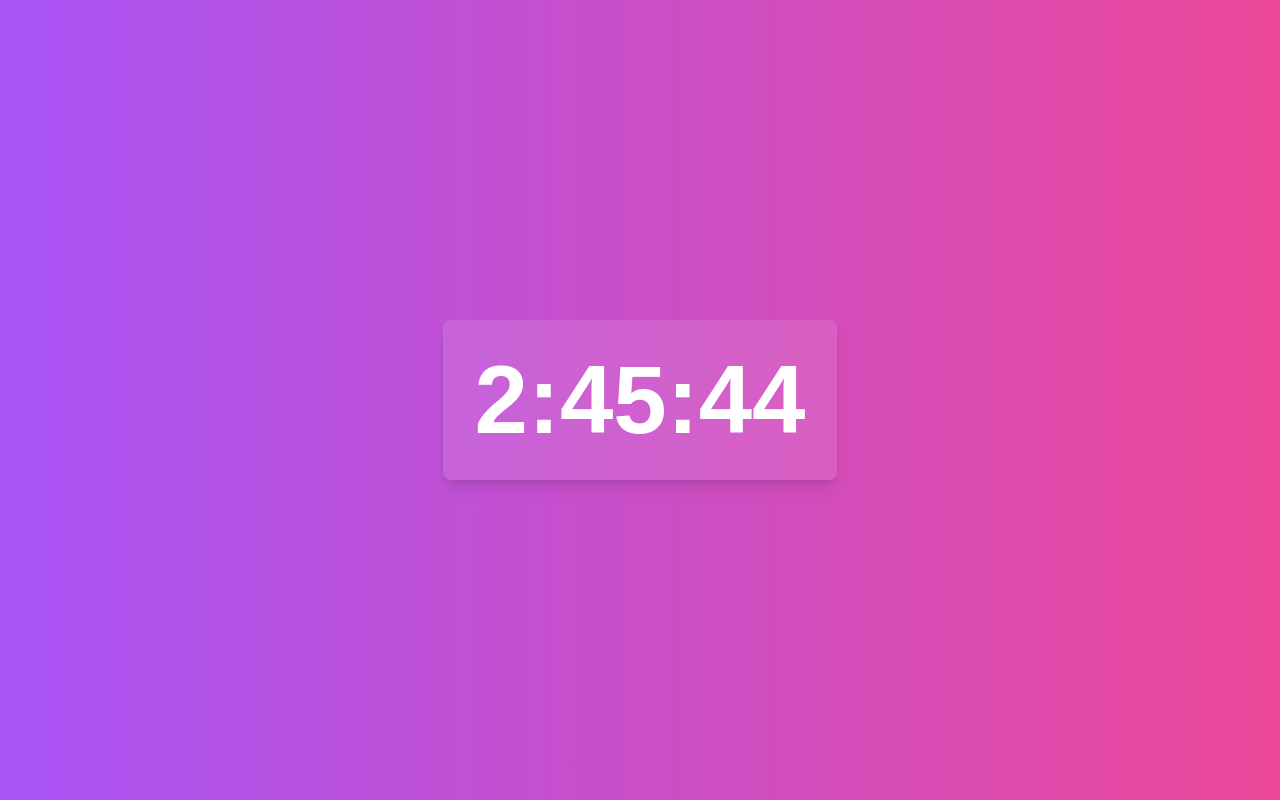
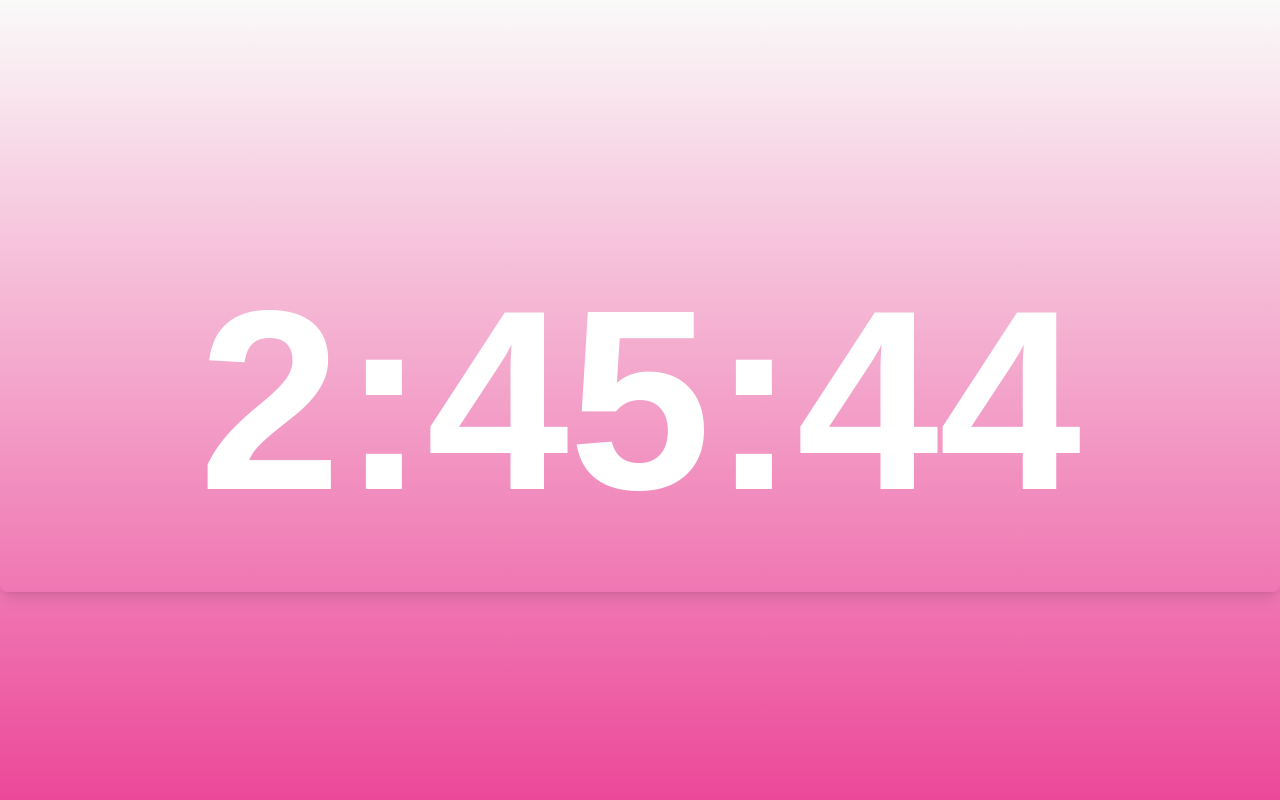
Before and after one commit to yoshikouki/awesome-timer, a Next.js app: page / in a window 1280 px wide. Shown: the top 800 px of the page. Built offline with nearby package versions, Linux system fonts and the light colour scheme; a web font is replaced by a local one.

Commit message:
文字サイズを調整

```diff
--- a/src/app/timer.tsx
+++ b/src/app/timer.tsx
@@ -1,5 +1,6 @@
 "use client";
 
+import { cn } from "@/lib/utils";
 import { useState } from "react";
 
 type Time = Date | null;
@@ -31,9 +32,11 @@ export const Clock = () => {
   };
 
   return (
-    <div className="flex h-screen w-full flex-col items-center justify-center bg-gradient-to-r from-purple-500 to-pink-500">
+    <div className="flex h-screen w-full flex-col items-center justify-center bg-gradient-to-b from-primary to-pink-500">
       <div
-        className="rounded-lg bg-white/10 p-8 font-bold text-8xl text-white shadow-lg"
+        className={cn(
+          "mx-4 flex w-full items-center justify-center rounded-lg font-black text-[20vw] text-white shadow-lg",
+        )}
         ref={timerRef}
       >
         {formatTime(time)}
```
